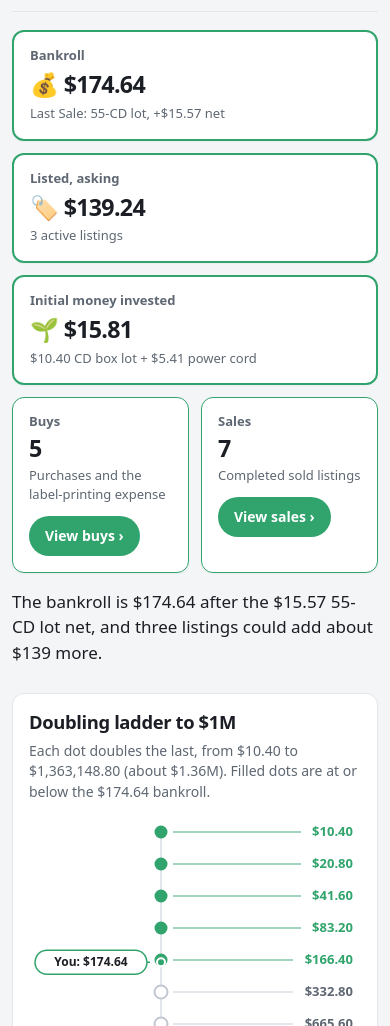
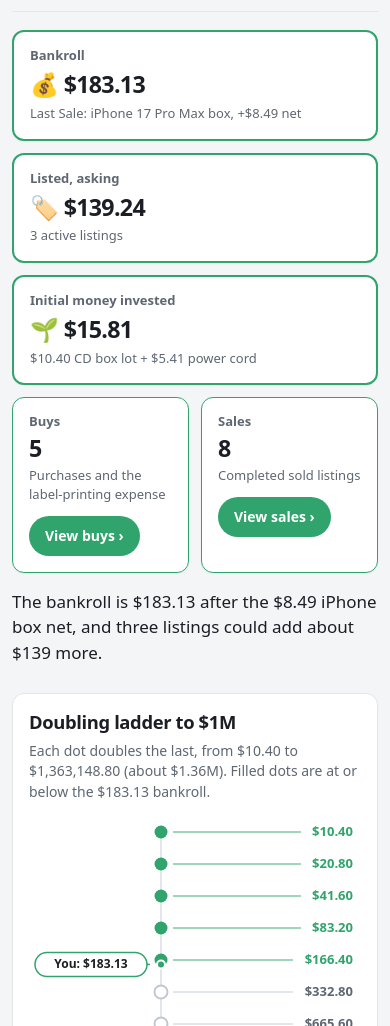
Before and after one commit to 16BITKAS/Paper-clip-to-1m, a plain HTML site: page index.html in a window 390 px wide. Shown: the part 74-1100 px from the top of the page. Drawn offline with Linux system fonts and the light colour scheme.

Commit message:
Record iPhone 17 Pro Max box sale and update bankroll to $183.13
Co-authored-by: 16BIT.KAS <16BITKAS@users.noreply.github.com>

```diff
--- a/data/ledger.csv
+++ b/data/ledger.csv
@@ -16,3 +16,4 @@ date,item,source,cost,sale_price,ebay_fees,postage,net,bankroll_after,status,not
 2026-11-13,Beatles CD Sleeves White Album Case+ 19 Rock CD Lot Primus Steve Vai Stones GRRR,eBay,$0.00,$64.99 OBO,,,,,listed,No new money; $64.99 BIN/OBO + $8.81 USPS Media Mail (buyer pays); https://www.ebay.com/itm/237181958234
 2026-11-17,PS2 NFS Underground (CIB) + Midnight Club 3 DUB Remix bundle,eBay,$0.00,$35.59,$8.80,$5.59,$21.20,$159.07,sold,Sold 2026-11-17: subtotal $30.00 + buyer-paid shipping $5.59 = $35.59 gross (listing was $39.00 OBO + $5.90 shipping = $44.90); transaction fees $5.24 + Ad Fee General $3.56 = $8.80 fees; shipping label $5.59; net $21.20 ($35.59 - $8.80 - $5.59); bankroll = $137.87 + $21.20 = $159.07; listed 11/07 at $39 OBO + $5.90 ship; From McManus lot 1708; pulled from console bundle; https://www.ebay.com/itm/237170543785
 2026-11-19,55 CD Lot R&B Hip Hop Soul 90s 2000s Prince Janet Jackson Mariah Carey AS IS,eBay,$0.00,$40.00,$11.20,$13.23,$15.57,$174.64,sold,"Sold 2026-11-19; order total $42.70 including $2.70 sales tax collected by eBay (not income); gross excluding tax $40.00 (listing was $75.00 OBO + $10.00 Media Mail = $85.00; actual gross implies $30.00 item + $10.00 buyer-paid shipping); transaction fees $6.93 + Ad Fee General $4.27 = $11.20 fees; shipping label $13.23; net $15.57 ($40.00 - $11.20 - $13.23); from McManus lot 1708 water-damaged CDs (original $10.40 CD box lot; cost already counted, no new money); bankroll = $159.07 + $15.57 = $174.64; asking lowered 11/11/2026 from $150.00 OBO to $75.00 OBO; listed 11/08; Acceptable/as-is; seller moop2047; https://www.ebay.com/itm/237172643068"
+2026-11-26,"Apple iPhone 17 Pro Max 512GB Blue (A3257, MFXM4LL/A) BOX ONLY & OEM Cable",eBay,$0.00,$21.55,$6.53,$6.53,$8.49,$183.13,sold,"Sold 2026-11-26 (date assumed); order total $23.05 including $1.50 sales tax collected by eBay (not income); gross excluding tax $21.55 ($15.00 item + $6.55 buyer-paid shipping); transaction fees $3.53 + Ad Fee General $3.00 = $6.53 fees; shipping label $6.53; net $8.49; household item Allan had lying around the house, no new money invested; sold via Promoted Listings; bankroll = $174.64 + $8.49 = $183.13; https://www.ebay.com/itm/237188880476"
--- a/index.html
+++ b/index.html
@@ -24,8 +24,8 @@
    ============================================================================ */
 const DATA = {
   title: "Flip to $1M Dashboard",
-  footer: "Status as of Nov 19, 2026",
-  intro: "The bankroll is $174.64 after the $15.57 55-CD lot net, and three listings could add about $139 more.",
+  footer: "Status as of Nov 26, 2026",
+  intro: "The bankroll is $183.13 after the $8.49 iPhone box net, and three listings could add about $139 more.",
   nextMove: {
     title: "Next move",
     body: "The three remaining listings ask $139.24 combined."
@@ -37,9 +37,9 @@ const DATA = {
   metrics: [
     {
       label: "Bankroll",
-      value: "💰 $174.64",
-      detail: "Last Sale: 55-CD lot, +$15.57 net",
-      amount: 174.64
+      value: "💰 $183.13",
+      detail: "Last Sale: iPhone 17 Pro Max box, +$8.49 net",
+      amount: 183.13
     },
     {
       label: "Listed, asking",
@@ -62,7 +62,7 @@ const DATA = {
     },
     {
       label: "Sales",
-      value: "7",
+      value: "8",
       detail: "Completed sold listings"
     }
   ],
@@ -81,13 +81,14 @@ const DATA = {
     { date: "11/13", item: "8 Rock CDs Lot (Green Day American Idiot single, INXS Live Baby Live, Temple of the Dog, Eleanor McEvoy What's Following Me?, Alice in Chains Sap, Whitesnake Slide It In, Guns N' Roses The Spaghetti Incident?, Incubus Make Yourself)", sale: 24.39, fees: 4.41, postage: 5.86, net: 14.12, link: "https://www.ebay.com/itm/237174006449" },
     { date: "11/13", item: "Nintendo NES Game Lot of 8 Tested Working Mario Duck Hunt Klax Wrestling", sale: 45.98, fees: 7.07, postage: 7.24, net: 31.67, link: "https://www.ebay.com/itm/237175940613" },
     { date: "11/17", item: "PS2 NFS Underground (CIB) + Midnight Club 3 DUB Remix bundle", sale: 35.59, fees: 8.8, postage: 5.59, net: 21.2, link: "https://www.ebay.com/itm/237170543785" },
-    { date: "11/19", item: "55 CD Lot R&B Hip Hop Soul 90s 2000s Prince Janet Jackson Mariah Carey AS IS", sale: 40, fees: 11.2, postage: 13.23, net: 15.57, link: "https://www.ebay.com/itm/237172643068", short: "55-CD lot" }
+    { date: "11/19", item: "55 CD Lot R&B Hip Hop Soul 90s 2000s Prince Janet Jackson Mariah Carey AS IS", sale: 40, fees: 11.2, postage: 13.23, net: 15.57, link: "https://www.ebay.com/itm/237172643068", short: "55-CD lot" },
+    { date: "11/26", item: "Apple iPhone 17 Pro Max 512GB Blue (A3257, MFXM4LL/A) BOX ONLY & OEM Cable", sale: 21.55, fees: 6.53, postage: 6.53, net: 8.49, link: "https://www.ebay.com/itm/237188880476", short: "iPhone 17 Pro Max box" }
   ],
   ladder: {
     start: 10.4,
     steps: 18,
-    youAmount: 174.64,
-    youLabel: "You: $174.64"
+    youAmount: 183.13,
+    youLabel: "You: $183.13"
   },
   filters: [
     { id: "all", label: "All" },
@@ -280,6 +281,16 @@ const DATA = {
       details: "Sold $40.00 gross excluding $2.70 tax, less $11.20 fees ($6.93 transaction + $4.27 ad fee) and $13.23 label; net $15.57",
       source: "eBay",
       link: "https://www.ebay.com/itm/237172643068"
+    },
+    {
+      date: "11/26",
+      item: "iPhone 17 Pro Max box only + OEM cable",
+      kind: "sale",
+      amount: 8.49,
+      tag: null,
+      details: "Sold $15.00 + $6.55 ship = $21.55 gross excluding $1.50 tax, less $6.53 fees ($3.53 transaction + $3.00 ad fee) and $6.53 label; net $8.49; household item, no new money",
+      source: "eBay",
+      link: "https://www.ebay.com/itm/237188880476"
     }
   ]
 };
```
